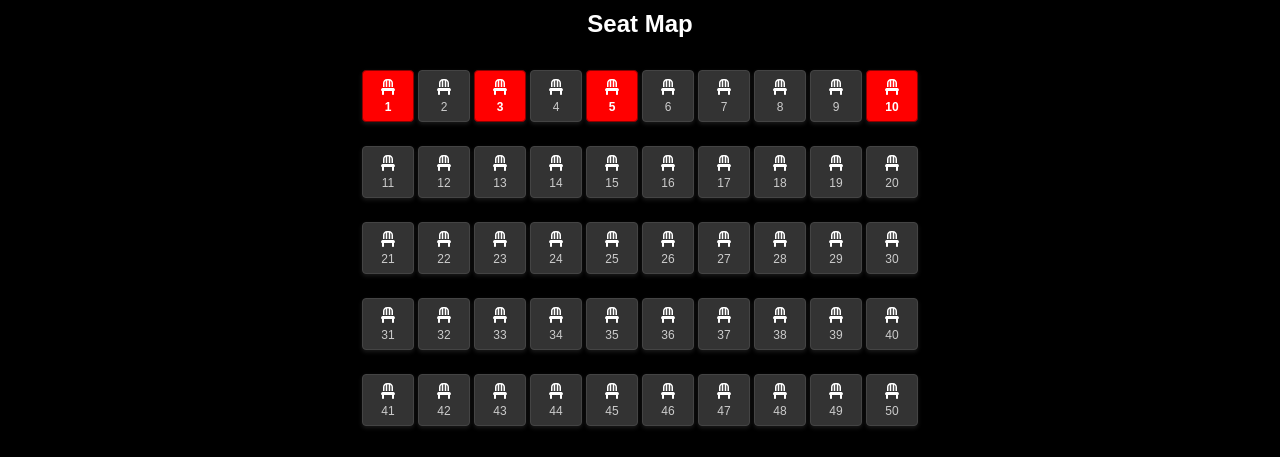
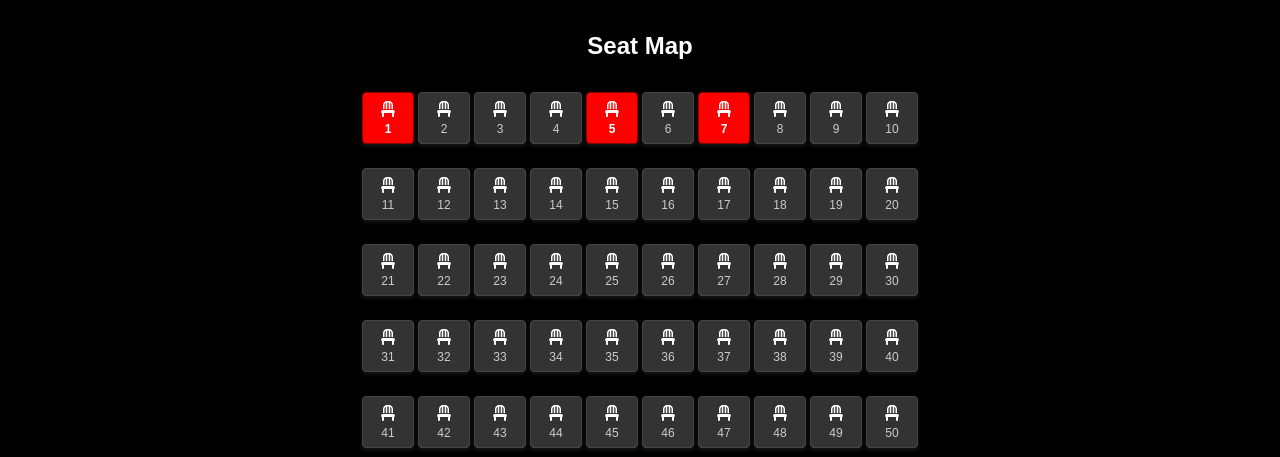
Before and after one commit to Bilal4700/Movie-theater-ticket-reservation-application-, a React (Create React App) app in the folder Front End/my-app/: page /Tickets/1 in a window 1280 px wide. Shown: the part 414-871 px from the top of the page. Built offline with nearby package versions, Linux system fonts and the light colour scheme; no server answers.

Commit message:
made  functions but need some debugging

```diff
--- a/Front End/my-app/src/Components/Booking.js
+++ b/Front End/my-app/src/Components/Booking.js
@@ -30,8 +30,9 @@ function Booking() {
 
 	//for Seat map functinos start here
 
-	const [selectedSeats, setSelectedSeats] = useState("1,3,5,10"); // putting values to check disable seats
+	const [selectedSeats, setSelectedSeats] = useState("1,5,7"); // putting values to check disable seats
 	const [isPaymentPopupVisible, setIsPaymentPopupVisible] = useState(false);
+    const [selectedSeatForPayment, setSelectedSeatForPayment] = useState(null);
 
 	// Handlers for managing Payment popup visibility
 	const openPaymentPopup = () => setIsPaymentPopupVisible(true);
@@ -42,10 +43,14 @@ function Booking() {
 
 	useEffect(() => {
 		fetchSelectedSeats();
-	}, []);
+	}, [selectedSeats]);
 
 	const handleSeatClick = (seatNumber) => {
-        renderPaymentPopup();
+
+        // Store the selected seat and show the payment popup
+        setSelectedSeatForPayment(seatNumber);
+        console.log(` ${selectedSeatForPayment}`)
+        openPaymentPopup();
     };
 
 	const renderSeats = () => {
@@ -59,21 +64,12 @@ function Booking() {
 			const row = [];
 			for (let j = 0; j < columns; j++) {
 				const isSelected = seatsArray.includes(seatNumber);
-
-				let title;
-				if (isSelected) {
-					title = `Seat ${seatNumber} selected`;
-				} else {
-					title = `Seat ${seatNumber} available`;
-				}
-
 				let seatClass;
 				if (isSelected) {
 					seatClass = "seat selected";
 				} else {
 					seatClass = "seat";
 				}
-
 				row.push(
 					<div
 						key={seatNumber}
@@ -82,10 +78,9 @@ function Booking() {
 						onClick={() => {
 							if (!isSelected) {
 								handleSeatClick(seatNumber);
-                                {renderPaymentPopup()}
 							}
 						}}
-						title={title}
+
 					>
 						<FontAwesomeIcon icon={faChair} />
 						<span>{seatNumber}</span>
@@ -159,7 +154,13 @@ function Booking() {
 		);
 	};
 
-	const handlePaymentSubmit = () => {};
+	const handlePaymentSubmit = () => {
+        console.log(`Submitting payment for seat ${selectedSeatForPayment}`);
+
+        setSelectedSeatForPayment(null);
+        closePaymentPopup();
+        fetchSelectedSeats();
+    };
 
 	return (
 		<div className="container">
@@ -181,10 +182,6 @@ function Booking() {
 				<h2>Seat Map</h2>
 				{renderSeats()}
 			</div>
-
-			<div>
-				<button onClick={openPaymentPopup}>payment</button>
-			</div>
 			{renderPaymentPopup()}
 		</div>
 	);
```
